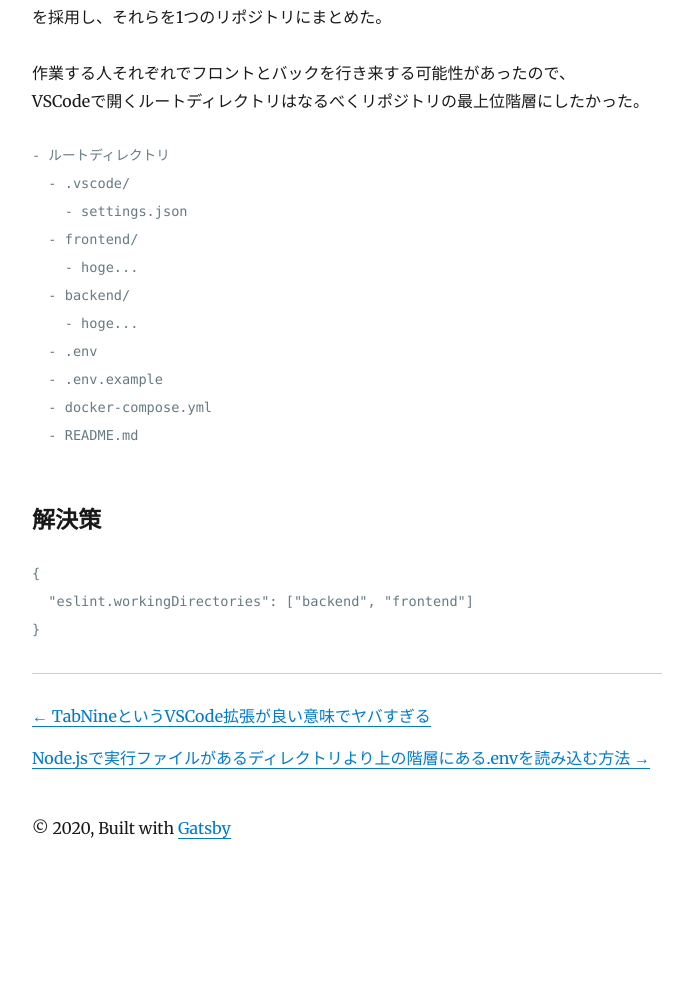
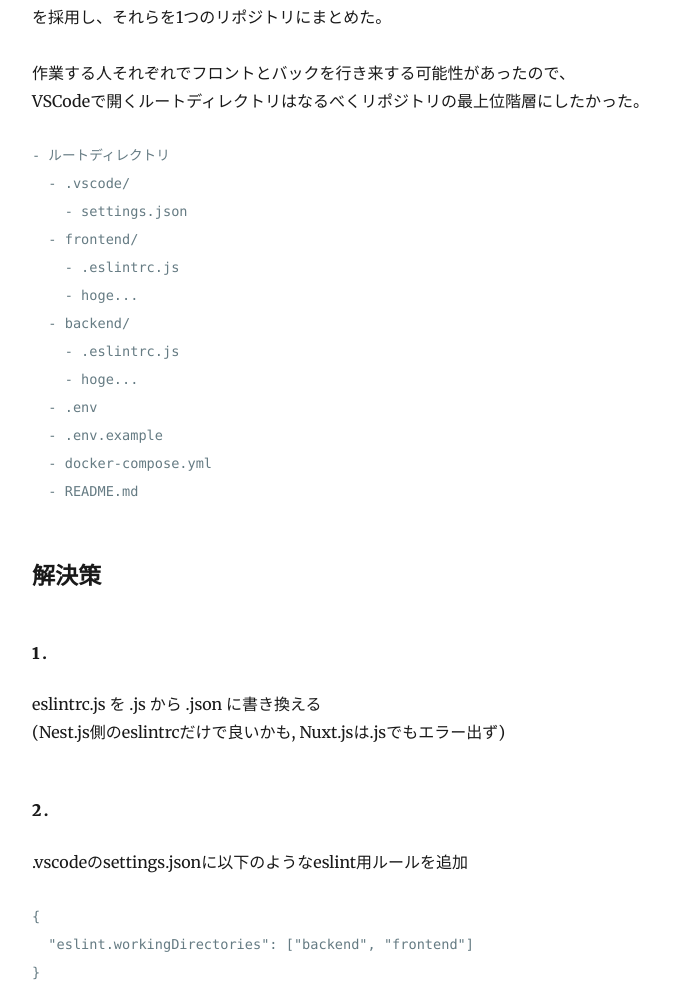
Before and after one commit to shzawa/gatsby_sandbox, a Gatsby site: page /201021/ in a window 1280 px wide. Shown: the part 651-1642 px from the top of the page, without its empty margins (293-986 px from the left). Before the commit the page ends 1535 px from the top, so only its background shows below. Built offline with nearby package versions, Linux system fonts and the light colour scheme; Gatsby itself is replaced by a stand-in of ours; some packages are replaced by stand-ins of ours; code samples lack their colours.

Commit message:
update: post

````diff
--- a/content/blog/201021.md
+++ b/content/blog/201021.md
@@ -1,7 +1,7 @@
 ---
 title: フロント用とバック用のディレクトリを含む単一のリポジトリのルートパスからVSCodeでそれぞれのtsconfig, eslintrcを読み込む方法
 date: 2020-10-14
-tags: ["VSCode", "tsconfig", "eslintrc"]
+tags: ["VSCode", "tsconfig", "eslintrc", "ESLint", "Nest.js", "Nuxt.js"]
 ---
 
 ### ストーリー
@@ -21,8 +21,10 @@ VSCodeで開くルートディレクトリはなるべくリポジトリの最
   - .vscode/
     - settings.json
   - frontend/
+    - .eslintrc.js
     - hoge...
   - backend/
+    - .eslintrc.js
     - hoge...
   - .env
   - .env.example
@@ -32,7 +34,14 @@ VSCodeで開くルートディレクトリはなるべくリポジトリの最
 
 ### 解決策
 
-```json:title=settings.json
+#### 1.
+eslintrc.js を .js から .json に書き換える
+(Nest.js側のeslintrcだけで良いかも, Nuxt.jsは.jsでもエラー出ず)
+
+#### 2.
+.vscodeのsettings.jsonに以下のようなeslint用ルールを追加
+
+```json:title=.vscode/settings.json
 {
   "eslint.workingDirectories": ["backend", "frontend"]
 }
````
